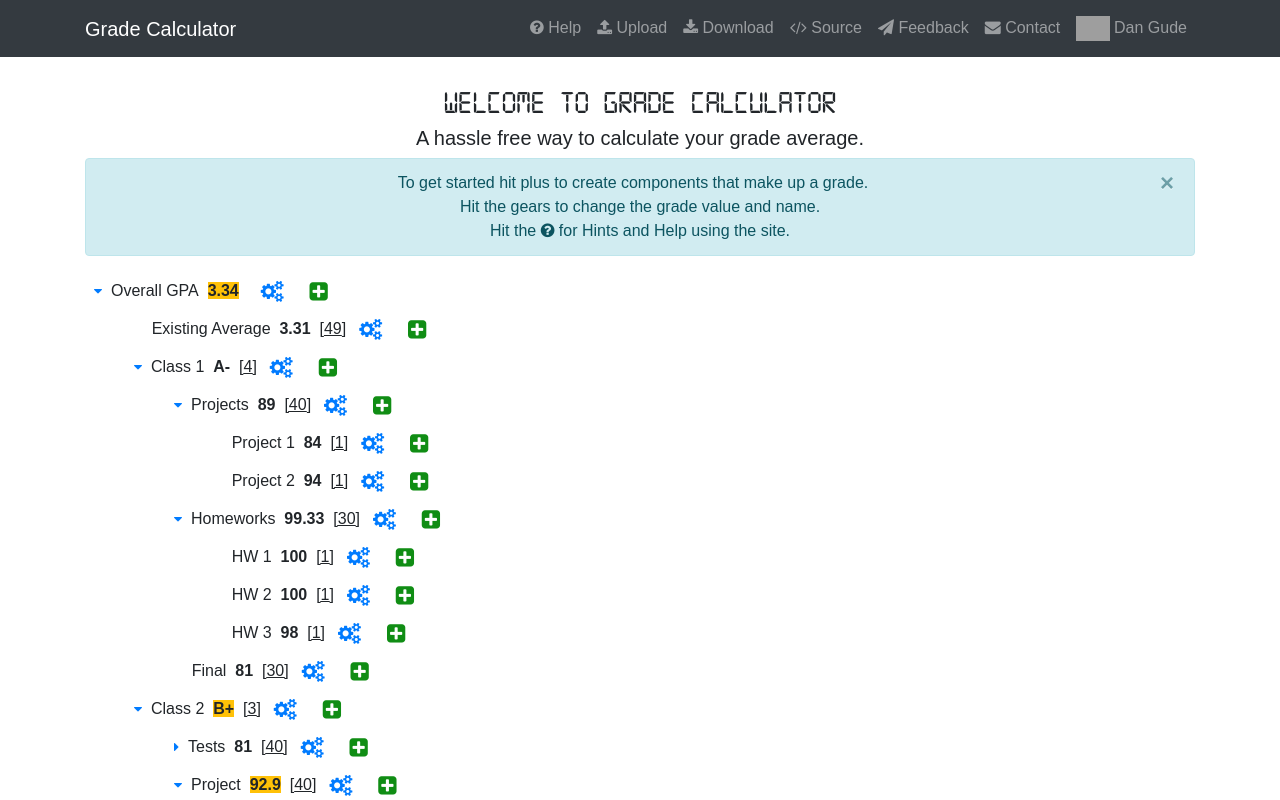
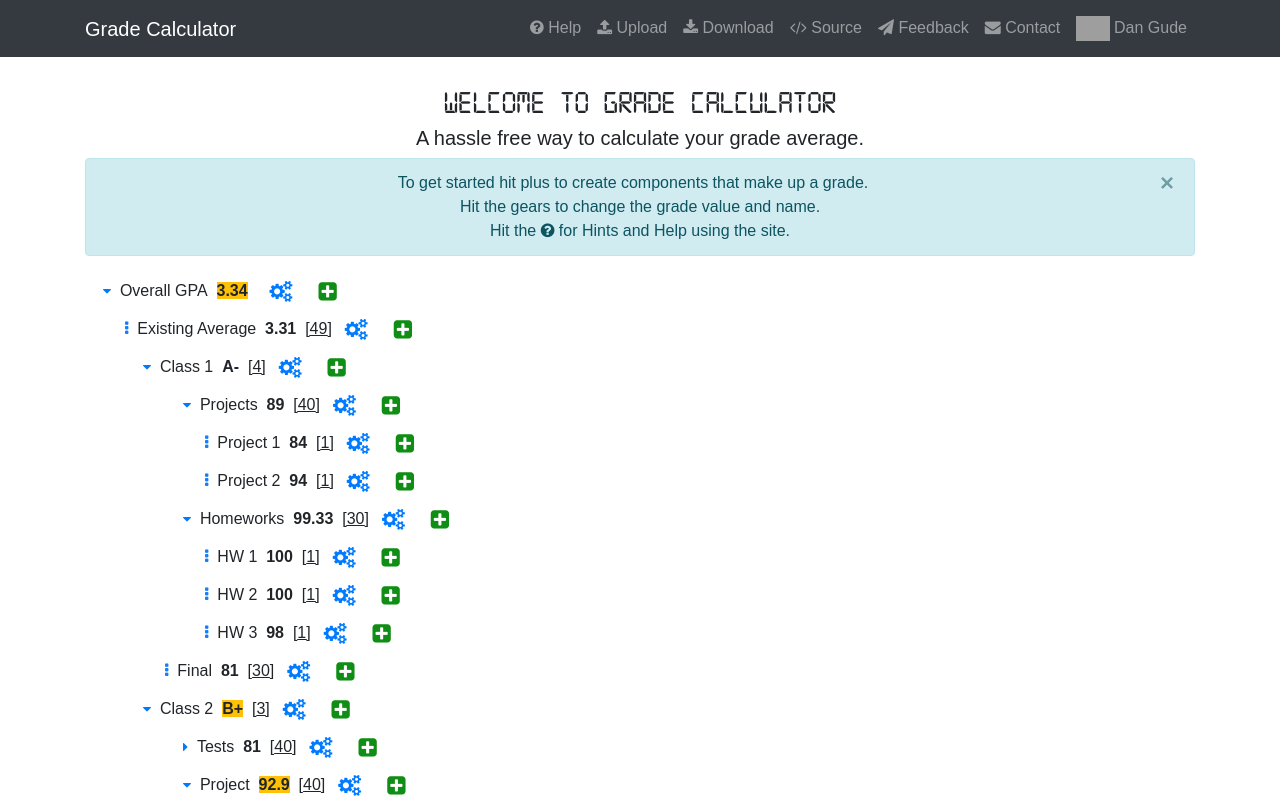
Before and after one commit to DanTheManGude/Grade-Calculator, a React (Create React App) app: page / in a window 1280 px wide. Shown: the top 800 px of the page. Built offline with nearby package versions, Linux system fonts and the light colour scheme; grey boxes are pictures that could not be loaded.

Commit message:
added icon for leaf grades

```diff
--- a/src/components/Grade.js
+++ b/src/components/Grade.js
@@ -84,13 +84,14 @@ export class Grade extends React.Component {
             leafStyle = {display: 'none'};
         } else {
             nonLeafStyle = {display: 'none'};
-            leafStyle = {};
+            leafStyle = {color: '#157EFB'};
         }
         return(
             <div>
                 <span>
-                    {/*Spacing for leaf grades to match the text of the other grades*/}
-                    <nobr style={leafStyle}>&nbsp;&nbsp;&nbsp;&nbsp;&nbsp;&nbsp;</nobr>
+                    {/*Dash for leaf grades*/}
+                    <i style={leafStyle} className="fa fa-ellipsis-v" aria-hidden="true"></i>
+                    &nbsp;&nbsp;
                     {/*toggles the hiding of all of the children of the current grade*/}
                     <button style={nonLeafStyle} className="btn btn-link btn-sm pointer" onClick={() => {
                         store.dispatch({
```
